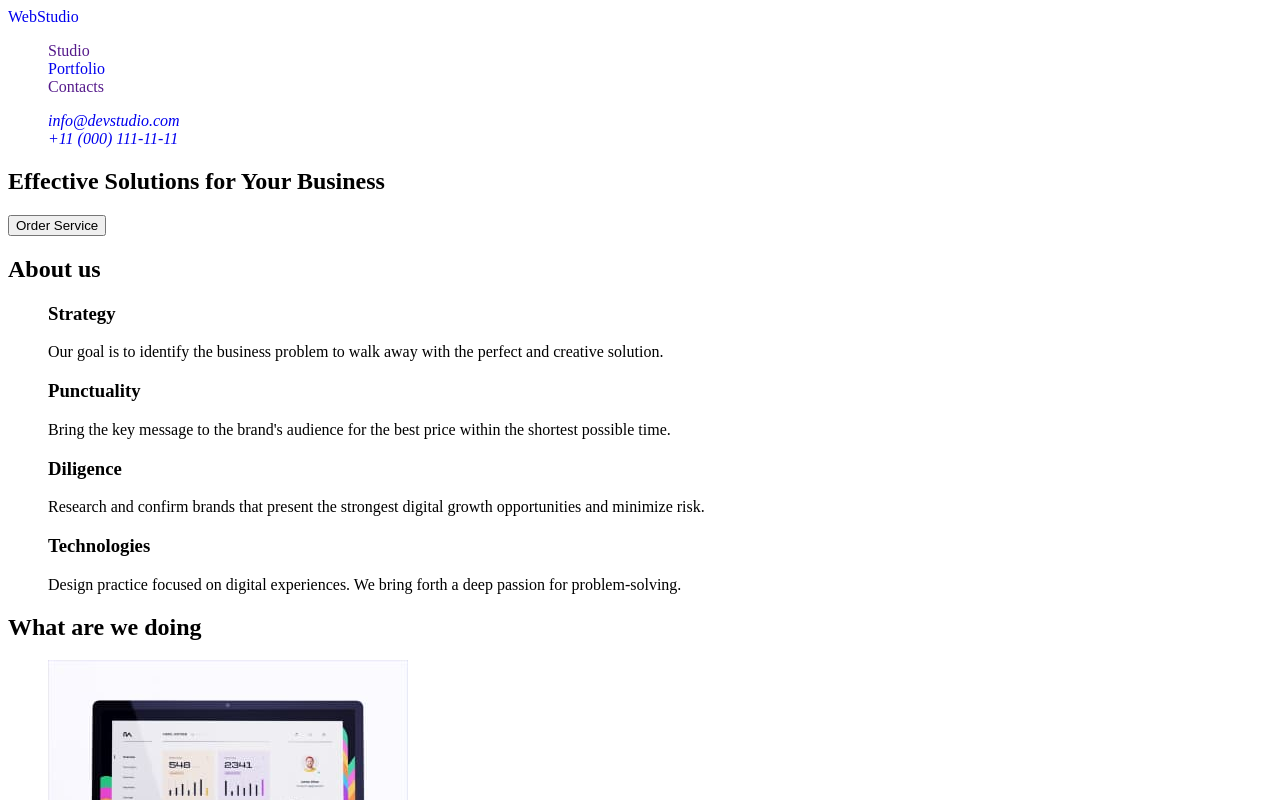
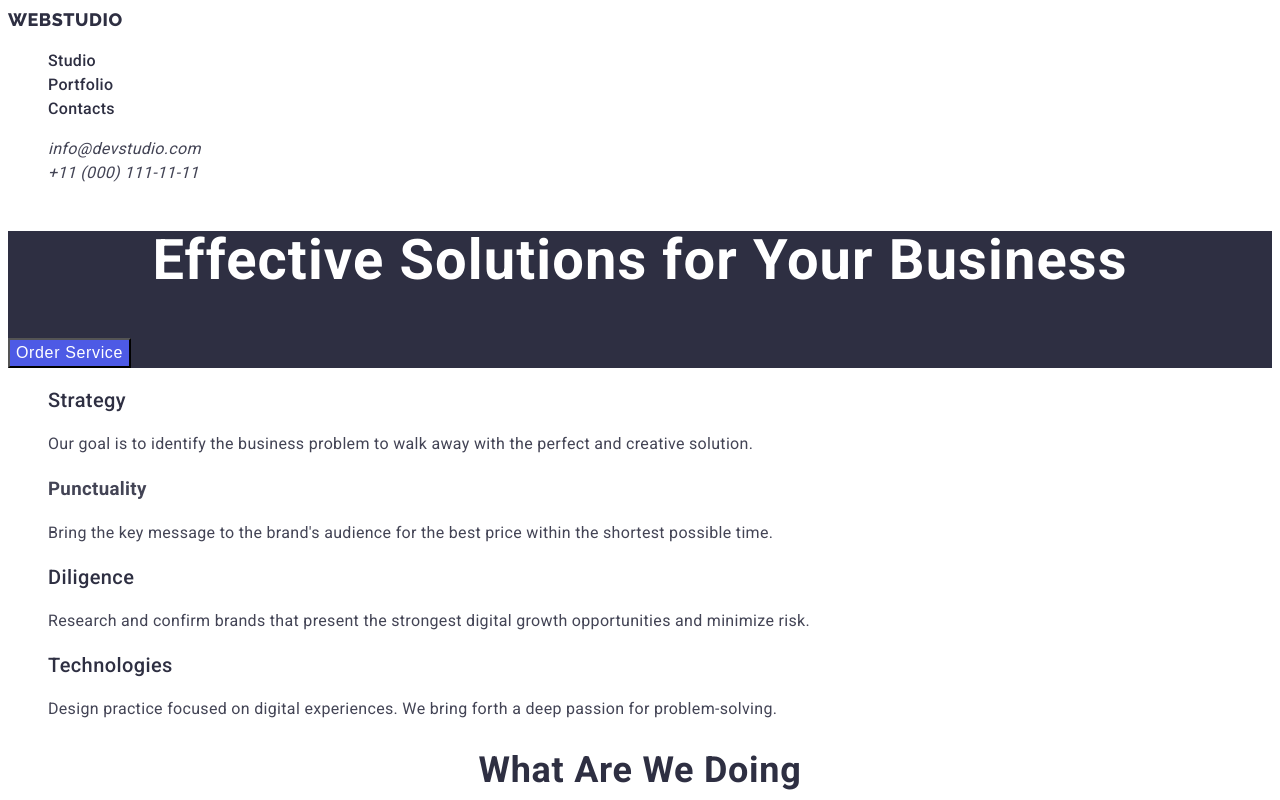
Before and after one commit to TanyaMosk/goit-markup-hw-02, a plain HTML site: page index.html in a window 1280 px wide. Shown: the top 800 px of the page. Drawn offline with Linux system fonts and the light colour scheme.

Commit message:
Добавлено css+корегування html

```diff
--- a/css/styles.css
+++ b/css/styles.css
@@ -1,6 +1,165 @@
+/* .list {
+  list-style: none;
+} */
+
+body {
+  font-family: "Roboto", sans-serif;
+  font-size: 16px;
+  line-height: 1.5;
+  letter-spacing: 0.02em;
+  color: #434455;
+}
+/* прихований заголовок */
+.visually-hidden {
+  position: absolute;
+  width: 1px;
+  height: 1px;
+  margin: -1px;
+  border: 0;
+  padding: 0;
+  white-space: nowrap;
+  clip-path: inset(100%);
+  clip: rect(0 0 0 0);
+  overflow: hidden;
+}
+
+/* Header */
 .list {
   list-style: none;
 }
-.link {
+
+.link-logo {
+  font-family: "Raleway", sans-serif;
+  font-weight: 800;
+  font-size: 18px;
+  line-height: 1.3;
+  align-items: center;
+  letter-spacing: 0.03em;
+  text-transform: uppercase;
+  color: #2e2f42;
   text-decoration: none;
 }
+.list-item {
+  font-weight: 500;
+  font-size: 16px;
+  line-height: 1.5;
+  letter-spacing: 0.02em;
+  color: #2e2f42;
+  text-decoration: none;
+}
+.mail-list {
+  text-decoration: none;
+  font-size: 16px;
+  line-height: 1.5;
+  letter-spacing: 0.02em;
+  color: #434455;
+}
+.tel-list {
+  text-decoration: none;
+  font-size: 16px;
+  line-height: 1.5;
+  letter-spacing: 0.02em;
+  color: #434455;
+}
+
+.link:hover,
+.link:focus {
+  color: #404bbf;
+}
+/* Hero */
+.hero {
+  background-color: #2e2f42;
+}
+.hero-title {
+  font-weight: 700;
+  font-size: 56px;
+  line-height: 1.07;
+  text-align: center;
+  letter-spacing: 0.02em;
+  color: #ffffff;
+}
+.modal-btn {
+  font-weight: 500;
+  font-size: 16px;
+  line-height: 1.5;
+  display: flex;
+  align-items: center;
+  letter-spacing: 0.04em;
+  background: #4d5ae5;
+  color: #ffffff;
+}
+.modal-btn:hover,
+.modal-btn:focus {
+  background-color: #404bbf;
+  color: #ffffff;
+}
+/* About us */
+.title {
+  font-weight: 500;
+  font-size: 20px;
+  line-height: 1.2;
+  letter-spacing: 0.02em;
+  color: #2e2f42;
+}
+.main-text {
+  /* font-size: 16px;
+  line-height: 1.5;
+  letter-spacing: 0.02em;
+  color: #434455; */
+}
+/* What are we doing */
+.title-work {
+  font-weight: 700;
+  font-size: 36px;
+  line-height: 1.11;
+  text-align: center;
+  letter-spacing: 0.02em;
+  text-transform: capitalize;
+  color: #2e2f42;
+}
+
+/* Our team */
+.title-team {
+  font-weight: 700;
+  font-size: 36px;
+  line-height: 1.11;
+  text-align: center;
+  letter-spacing: 0.02em;
+  text-transform: capitalize;
+  color: #2e2f42;
+}
+.title-name {
+  font-weight: 500;
+  font-size: 20px;
+  line-height: 1.2;
+  text-align: center;
+  letter-spacing: 0.02em;
+  color: #2e2f42;
+}
+.position {
+  text-align: center;
+}
+
+/* footer */
+.footer {
+  background-color: #2e2f42;
+}
+.footer-logo {
+  font-family: "Raleway", sans-serif;
+  font-weight: 800;
+  font-size: 18px;
+  line-height: 1.2;
+  display: flex;
+  align-items: center;
+  letter-spacing: 0.03em;
+  text-transform: uppercase;
+  color: #f4f4fd;
+  text-decoration: none;
+}
+.footer-logo:hover,
+.footer-logo:focus {
+  color: #404bbf;
+}
+.footer-text {
+  color: #e7e9fc;
+}
--- a/index.html
+++ b/index.html
@@ -15,62 +15,66 @@
   </head>
   <body>
     <!-- Top line -->
-    <header>
-      <nav>
-        <a class="link" href="./index.html">WebStudio</a>
+    <header class="header">
+      <nav class="header-nav">
+        <a class="link-logo" href="./index.html">WebStudio</a>
         <ul class="list">
-          <li><a class="link" href="">Studio</a></li>
-          <li><a class="link" href="./portfolio.html">Portfolio</a></li>
-          <li><a class="link" href="">Contacts</a></li>
+          <li><a class="list-item link" href="">Studio</a></li>
+          <li>
+            <a class="list-item link" href="./portfolio.html">Portfolio</a>
+          </li>
+          <li><a class="list-item link" href="">Contacts</a></li>
         </ul>
       </nav>
-      <address>
+      <address class="address">
         <ul class="list">
           <li>
-            <a class="link" href="mailto:info@devstudio.com"
+            <a class="mail-list link" href="mailto:info@devstudio.com"
               >info@devstudio.com</a
             >
           </li>
           <li>
-            <a class="link" href="tel:+110001111111">+11 (000) 111-11-11</a>
+            <a class="tel-list link" href="tel:+110001111111"
+              >+11 (000) 111-11-11</a
+            >
           </li>
         </ul>
       </address>
     </header>
     <main>
       <!-- Hero -->
-      <section>
-        <h1>Effective Solutions for Your Business</h1>
-        <button type="button">Order Service</button>
+      <section class="hero">
+        <h1 class="hero-title">Effective Solutions for Your Business</h1>
+        <button class="modal-btn" type="button">Order Service</button>
       </section>
       <!-- About us -->
       <section>
-        <h2>About us</h2>
+        <h2 class="visually-hidden">About us</h2>
         <ul class="list">
           <li>
-            <h3>Strategy</h3>
-            <p>
+            <h3 class="title">Strategy</h3>
+            <p class="main-text">
               Our goal is to identify the business problem to walk away with the
               perfect and creative solution.
             </p>
           </li>
           <li>
-            <h3>Punctuality</h3>
-            <p>
+            <h3 class="=title">Punctuality</h3>
+            <p class="main-text">
               Bring the key message to the brand's audience for the best price
               within the shortest possible time.
             </p>
           </li>
           <li>
-            <h3>Diligence</h3>
-            <p>
+            <h3 class="title">Diligence</h3>
+            <p class="main-text">
               Research and confirm brands that present the strongest digital
               growth opportunities and minimize risk.
             </p>
           </li>
           <li>
-            <h3>Technologies</h3>
-            <p>
+            <h3 class="title">Technologies</h3>
+            <p class="main-text">
               Design practice focused on digital experiences. We bring forth a
               deep passion for problem-solving.
             </p>
@@ -79,7 +83,7 @@
       </section>
       <!-- What are we doing -->
       <section>
-        <h2>What are we doing</h2>
+        <h2 class="title-work">What are we doing</h2>
         <ul class="list">
           <li>
             <img
@@ -109,7 +113,7 @@
       </section>
       <!-- Our Team -->
       <section>
-        <h2>Our Team</h2>
+        <h2 class="title-team">Our Team</h2>
         <ul class="list">
           <li>
             <img
@@ -118,8 +122,8 @@
               width="264"
               height="260"
             />
-            <h3>Mark Guerrero</h3>
-            <p>Product Designer</p>
+            <h3 class="title-name">Mark Guerrero</h3>
+            <p class="position">Product Designer</p>
           </li>
           <li>
             <img
@@ -129,8 +133,8 @@
               height="260"
             />
 
-            <h3>Tom Ford</h3>
-            <p>Frontend Developer</p>
+            <h3 class="title-name">Tom Ford</h3>
+            <p class="position">Frontend Developer</p>
           </li>
           <li>
             <img
@@ -139,8 +143,8 @@
               width="264"
               height="260"
             />
-            <h3>Camila Garcia</h3>
-            <p>Marketing</p>
+            <h3 class="title-name">Camila Garcia</h3>
+            <p class="position">Marketing</p>
           </li>
           <li>
             <img
@@ -149,15 +153,15 @@
               width="264"
               height="260"
             />
-            <h3>Daniel Wilson</h3>
-            <p>UI Designer</p>
+            <h3 class="title-name">Daniel Wilson</h3>
+            <p class="position">UI Designer</p>
           </li>
         </ul>
       </section>
     </main>
-    <footer>
-      <a class="link" href="./index.html">WebStudio</a>
-      <p>
+    <footer class="footer">
+      <a class="footer-logo" href="./index.html">WebStudio</a>
+      <p class="footer-text">
         Increase the flow of customers and sales for your business with digital
         marketing & growth solutions.
       </p>
```
Also changed, not shown: portfolio.html (+32 -14 lines).
